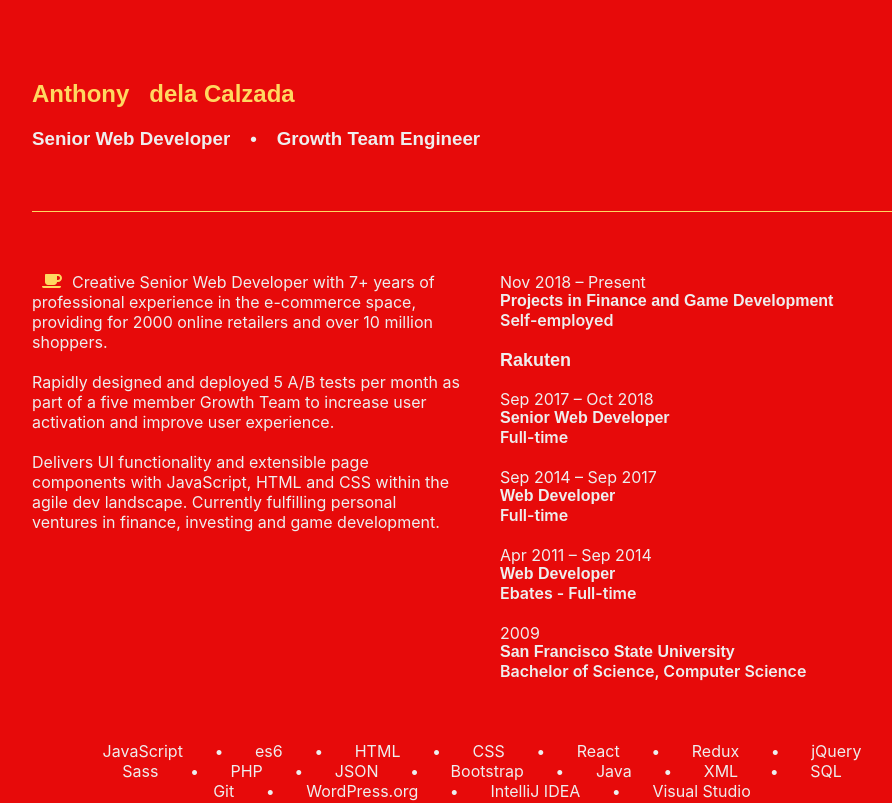
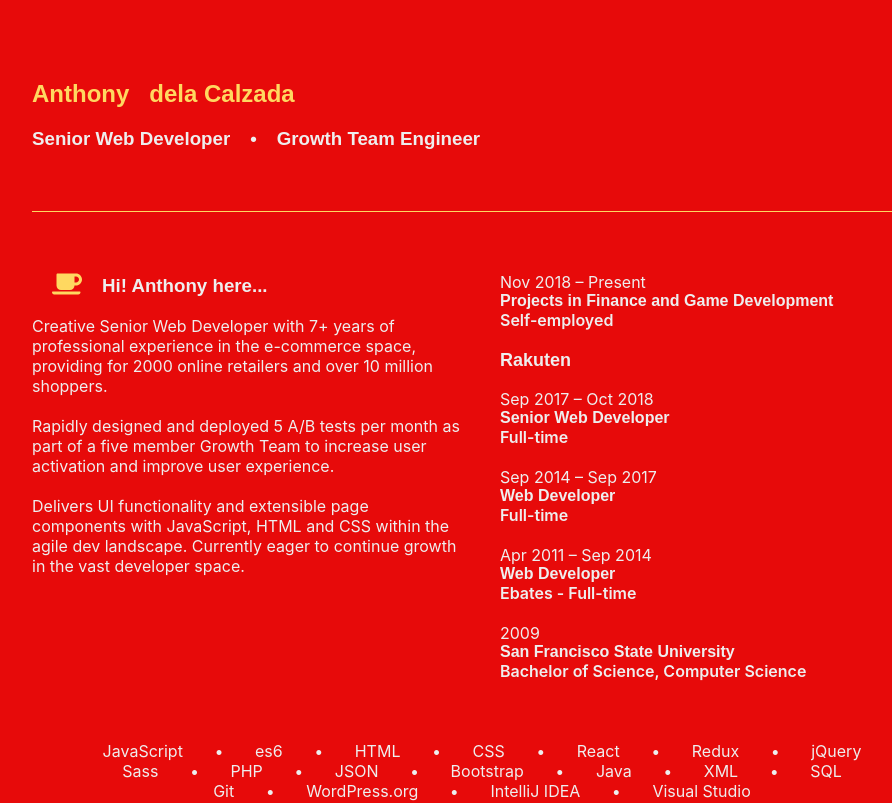
Before and after one commit to anthdclz/anthonymcmlxi, a React (Create React App) app: page / in a window 1280 px wide. Shown: the top 803 px of the page, without its empty margins (158-1050 px from the left). Built offline with nearby package versions, Linux system fonts and the light colour scheme; what webfontloader would draw is missing.

Commit message:
Resume - Title and About edits

```diff
--- a/src/components/resume/sub-about.componet.jsx
+++ b/src/components/resume/sub-about.componet.jsx
@@ -5,7 +5,7 @@ class SubAbout extends React.Component {
     render() {
         return (
             <div className='resume-section'>
-                <div><CoffeeIcon />Creative Senior Web Developer with 7+ years of professional experience in the e-commerce space, providing for 2000 online retailers and over 10 million shoppers.&nbsp;&nbsp;Rapidly designed and deployed 5 A/B tests per month as part of a five member Growth Team to increase user activation and improve user experience.&nbsp;&nbsp;Delivers UI functionality and extensible page components with JavaScript, HTML and CSS within the agile dev landscape. Currently fulfilling personal ventures in finance, investing and game development.</div>
+                <div><CoffeeIcon />Creative Senior Web Developer with 7+ years of professional experience in the e-commerce space, providing for 2000 online retailers and over 10 million shoppers.&nbsp;&nbsp;Rapidly designed and deployed 5 A/B tests per month as part of a five member Growth Team to increase user activation and improve user experience.&nbsp;&nbsp;Delivers UI functionality and extensible page components with JavaScript, HTML and CSS within the agile dev landscape. Currently eager to continue growth in the vast developer space.</div>
             </div>
         );
     }
--- a/src/global.styles.js
+++ b/src/global.styles.js
@@ -122,7 +122,7 @@ h3{
     margin: 0 10px;
     vertical-align: -1px;
 }
-.side-proj, .home-skills{
+.side-proj, .home-skills, .home-intro{
     a {
       color: ${trimColor}
     }
--- a/src/pages/home-page/home-page.component.jsx
+++ b/src/pages/home-page/home-page.component.jsx
@@ -19,10 +19,11 @@ class HomePage extends React.Component {
                     </div>
                     <div className='page-divider'></div>
                     <div className='page-flex'>
-                        <div className='page-column'>
-                            <div><CoffeeIcon />Creative Senior Web Developer with 7+ years of professional experience in the e-commerce space, providing for 2000 online retailers and over 10 million shoppers.</div>
+                        <div className='page-column home-intro'>
+                            <div><h3 className='m-top-0'><CoffeeIcon />Hi! Anthony here...</h3></div>
+                            <div>Creative Senior Web Developer with 7+ years of professional experience in the e-commerce space, providing for 2000 online retailers and over 10 million shoppers.</div>
                             <div className='m-top-20'>Rapidly designed and deployed 5 A/B tests per month as part of a five member Growth Team to increase user activation and improve user experience.</div>
-                            <div className='m-top-20'>Delivers UI functionality and extensible page components with JavaScript, HTML and CSS within the agile dev landscape. Currently fulfilling personal ventures in finance, investing and game development.</div>
+                            <div className='m-top-20'>Delivers UI functionality and extensible page components with JavaScript, HTML and CSS within the agile dev landscape. Currently eager to continue growth in the vast developer space.</div>
                         </div>
                         <div className='page-column home-exp'>
                             <div>Nov 2018 – Present</div>
```
